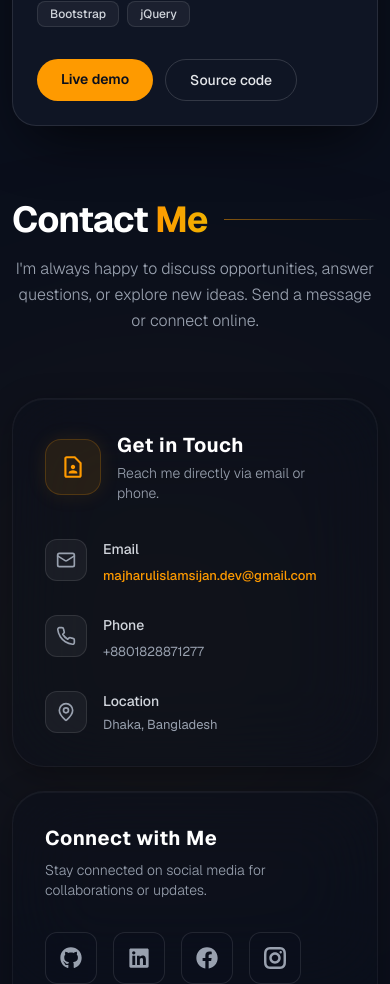
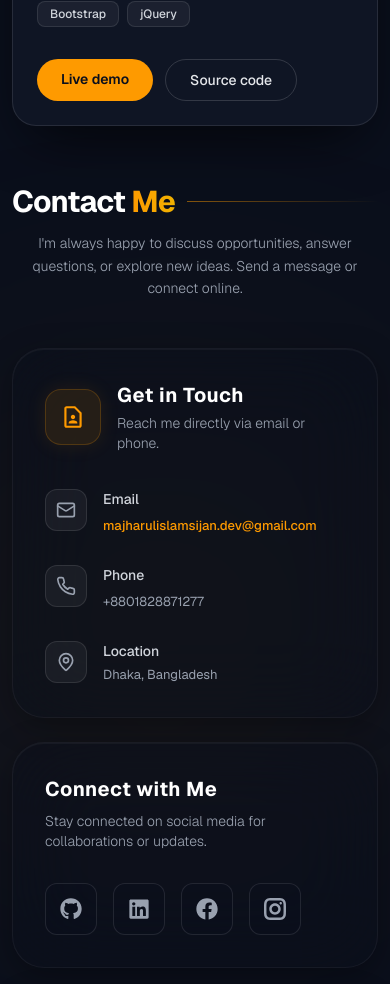
Before and after one commit to Sijan666/personalPortfolio, a React (Vite) app: page / in a window 390 px wide. Shown: the part 8460-9444 px from the top of the page. Built offline with nearby package versions, Linux system fonts and the light colour scheme.

Commit message:
fix(contact): unify section spacing and responsive layout

```diff
--- a/src/components/layouts/Contact.jsx
+++ b/src/components/layouts/Contact.jsx
@@ -17,7 +17,6 @@ const contactSchema = z.object({
 });
 
 const Contact = () => {
-
     const {
         register,
         handleSubmit,
@@ -49,17 +48,17 @@ const Contact = () => {
             {/* Background Glows */}
             <div className="absolute top-[20%] left-[-10%] w-[400px] h-[400px] bg-[#fe9a00]/10 blur-[150px] pointer-events-none rounded-full"></div>
             <div className="absolute bottom-[-10%] right-[-5%] w-[500px] h-[500px] bg-blue-900/10 blur-[150px] pointer-events-none rounded-full"></div>
-            <div className="lg:py-32 py-20 font-geist relative z-10 w-full">
+            <div className="py-16 sm:py-24 lg:py-32 font-geist relative z-10 w-full">
                 <Container>
-                    <div className="flex flex-col items-center lg:items-start mb-16 lg:mb-20 w-full">
-                        <div className="flex items-center gap-4 mb-4 w-full">
+                    <div className="flex flex-col items-center lg:items-start mb-12 sm:mb-16 lg:mb-20 w-full min-w-0">
+                        <div className="flex items-center gap-3 sm:gap-4 mb-3 sm:mb-4 w-full min-w-0">
                             <span className="hidden lg:block h-px w-12 bg-[#fe9a00]" />
-                            <h2 className='text-4xl lg:text-5xl font-bold text-white tracking-tight whitespace-nowrap'>
+                            <h2 className='text-3xl sm:text-4xl lg:text-5xl font-bold text-white tracking-tight shrink-0'>
                                 Contact <span className="text-transparent bg-clip-text bg-linear-to-r from-[#fe9a00] to-yellow-500">Me</span>
                             </h2>
-                            <span className="h-px flex-1 bg-linear-to-r from-[#fe9a00]/50 to-transparent" />
+                            <span className="h-px flex-1 bg-linear-to-r from-[#fe9a00]/50 to-transparent min-w-2.5" />
                         </div>
-                        <p className='text-base lg:text-lg text-gray-400 max-w-2xl text-center lg:text-left leading-relaxed font-light'>
+                        <p className='text-sm sm:text-base lg:text-lg text-gray-400 max-w-2xl text-center lg:text-left leading-relaxed font-light'>
                             I'm always happy to discuss opportunities, answer questions, or explore new ideas. Send a message or connect online.
                         </p>
                     </div>
@@ -79,7 +78,6 @@ const Contact = () => {
                                             <p className='text-gray-400 text-sm font-light mt-1'>Reach me directly via email or phone.</p>
                                         </div>
                                     </div>
-
                                     <div className="flex flex-col gap-6">
                                         {/* Email */}
                                         <div className="flex items-start gap-x-4 group/item">
```
